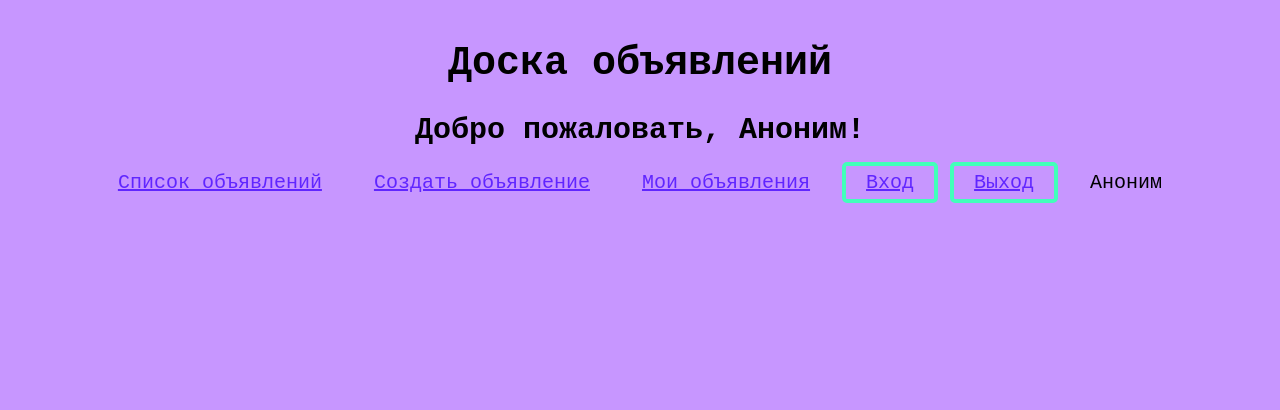
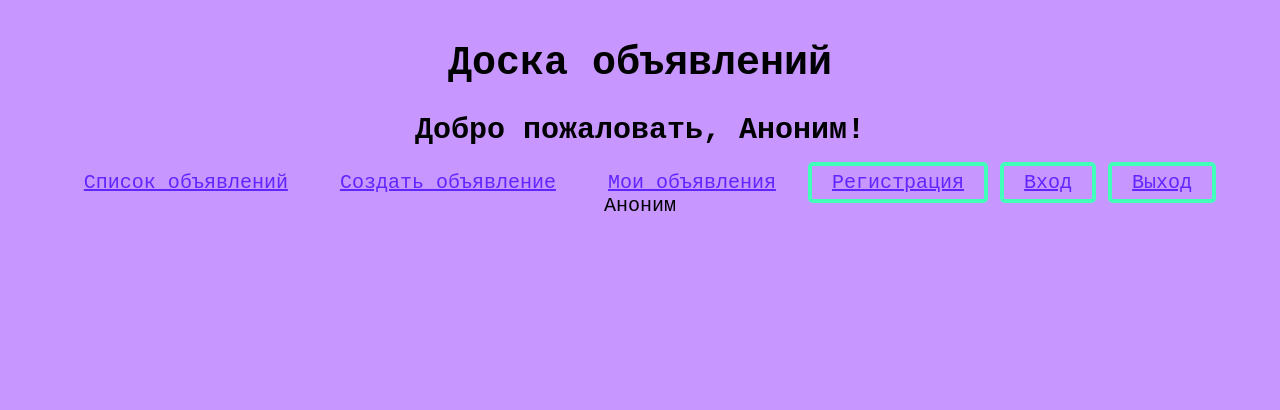
Before and after one commit to JuliaYatsynina/rgzz, a Flask app: page / in a window 1280 px wide. Shown: the part 63-473 px from the top of the page. Run offline with Flask 3, Linux system fonts and the light colour scheme.

Commit message:
добавление страницы регистрации

```diff
--- a/templates/index.html
+++ b/templates/index.html
@@ -7,6 +7,7 @@
         <a href="/art" style="padding: 5px 20px;">Список объявлений</a>
         <a href="/create" style="padding: 5px 20px;">Создать объявление</a>
         <a href="/my" style="padding: 5px 20px;">Мои объявления</a>
+        <a href="/registr" style="border: 4px solid rgb(66, 255, 186); padding: 5px 20px; border-radius: 5px;">Регистрация</a>
         <a href="/login" style="border: 4px solid rgb(66, 255, 186); padding: 5px 20px; border-radius: 5px;">Вход</a>
         <a href="/logout" style="border: 4px solid rgb(66, 255, 186); padding: 5px 20px; border-radius: 5px;">Выход</a>
         <span style="padding: 5px 20px;">{{username}}</span>
```
